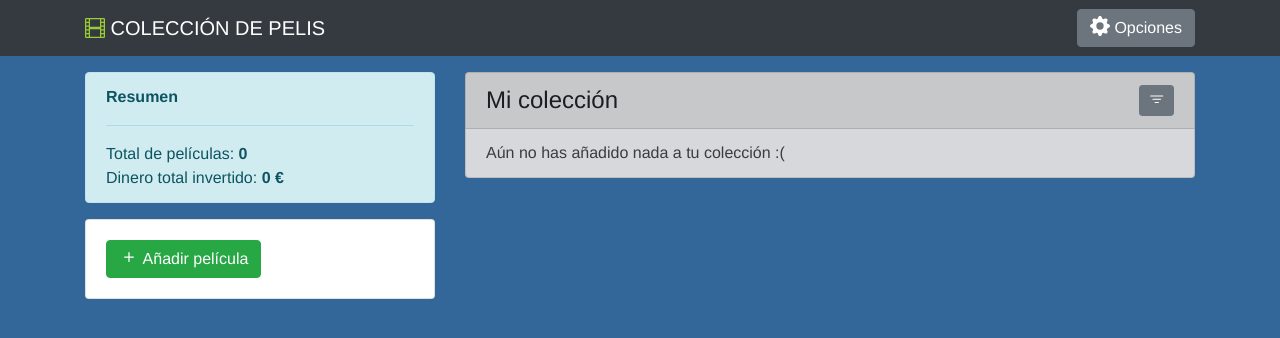
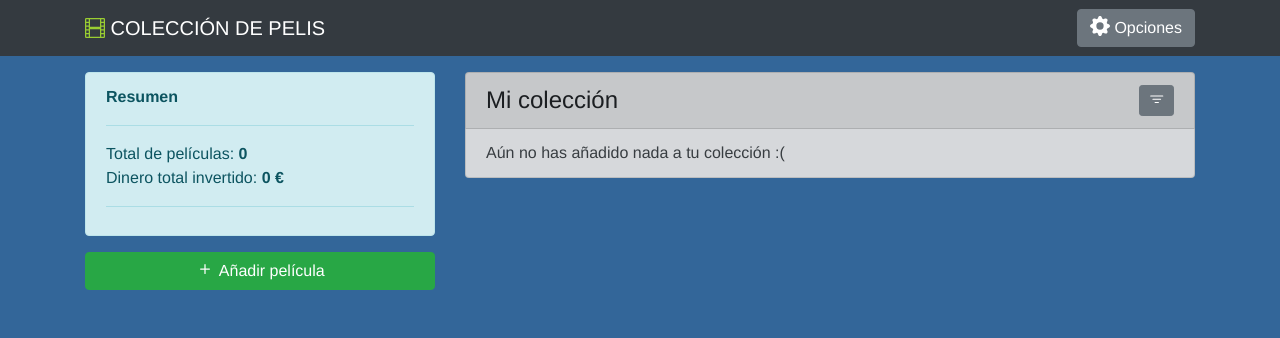
Before and after one commit to naoxink/pelis, a Vue app: page / in a window 1280 px wide. Shown: the top 338 px of the page. Built offline with nearby package versions, Linux system fonts and the light colour scheme.

Commit message:
More stats & deploy

```diff
--- a/src/App.vue
+++ b/src/App.vue
@@ -12,19 +12,21 @@
             :totalMovies="totalMovies()"
             :giftMovies="giftMovies()"
             :unwatchedMovies="unwatchedMovies()"
+            :byFormat="countByFormat()"
           ></Resume>
 
-          <b-card>
-            <b-button variant="success" v-b-modal.add-movie-modal>
+          <div class="mb-3">
+            <b-button variant="success" block v-b-modal.add-movie-modal>
               <b-icon-plus></b-icon-plus> Añadir película</b-button>
-          </b-card>
+          </div>
+
+          <SuggestedMovie v-on:showDetail="showMovieModal"></SuggestedMovie>
+
         </b-col>
         <!-- Izquierda -->
 
         <b-col sm="12" lg="8">
           <!-- Derecha -->
-
-          <SuggestedMovie v-on:showDetail="showMovieModal"></SuggestedMovie>
 
           <b-pagination
             v-if="filteredResults.count"
@@ -360,6 +362,18 @@ export default {
         return acc;
       }, 0);
     },
+    countByFormat() {
+      const totals = {}
+      for(let id in this.movieCollection){
+        const movie = this.movieCollection[id]
+        if(!totals[movie.format]){
+          totals[movie.format] = 1
+        }else{
+          totals[movie.format]++
+        }
+      }
+      return totals
+    },
     formatDate(date) {
       return new Date(date).toLocaleString().split(", ").shift();
     },
--- a/src/components/Resume.vue
+++ b/src/components/Resume.vue
@@ -6,17 +6,24 @@
     <div v-if="giftMovies">Películas que me han regalado: <strong>{{ giftMovies }}</strong></div>
     <div v-if="unwatchedMovies">Películas por estrenar: <strong>{{ unwatchedMovies }}</strong></div>
     <div>Dinero total invertido: <strong>{{ totalSpent }} €</strong></div>
+    <hr>
+    <div v-for="(count, format) in byFormat" :key="format">Total en {{ formats[format] }}: <strong>{{ count }}</strong></div>
   </b-alert>
 </template>
 
 <script>
+  import { mapState } from 'vuex'
   export default {
     name: 'Resume',
+    computed: {
+      ...mapState([ 'formats' ])
+    },
     props: [
       'totalMovies',
       'giftMovies',
       'unwatchedMovies',
-      'totalSpent'
+      'totalSpent',
+      'byFormat'
     ]
   }
 </script>
```
Also changed, not shown: 5 other files (tests, documents, lock files or other folders).
